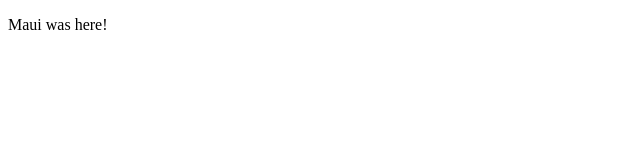
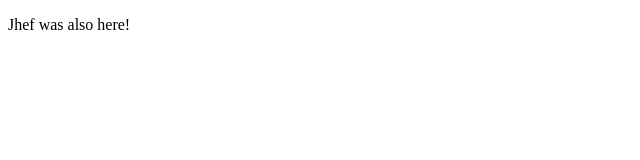
Before and after one commit to Roche-MauiJane/TUF-Devs, a plain HTML site: page index.html in a window 1280 px wide. Shown: the full height of the page, 0-640 px from the left. Drawn offline with Linux system fonts and the light colour scheme.

Commit message:
add text for jhef in html file

```diff
--- a/index.html
+++ b/index.html
@@ -6,6 +6,6 @@
   <title>Document</title>
 </head>
 <body>
-  <p>Maui was here!</p>
+  <p>Jhef was also here!</p>
 </body>
 </html>
```
